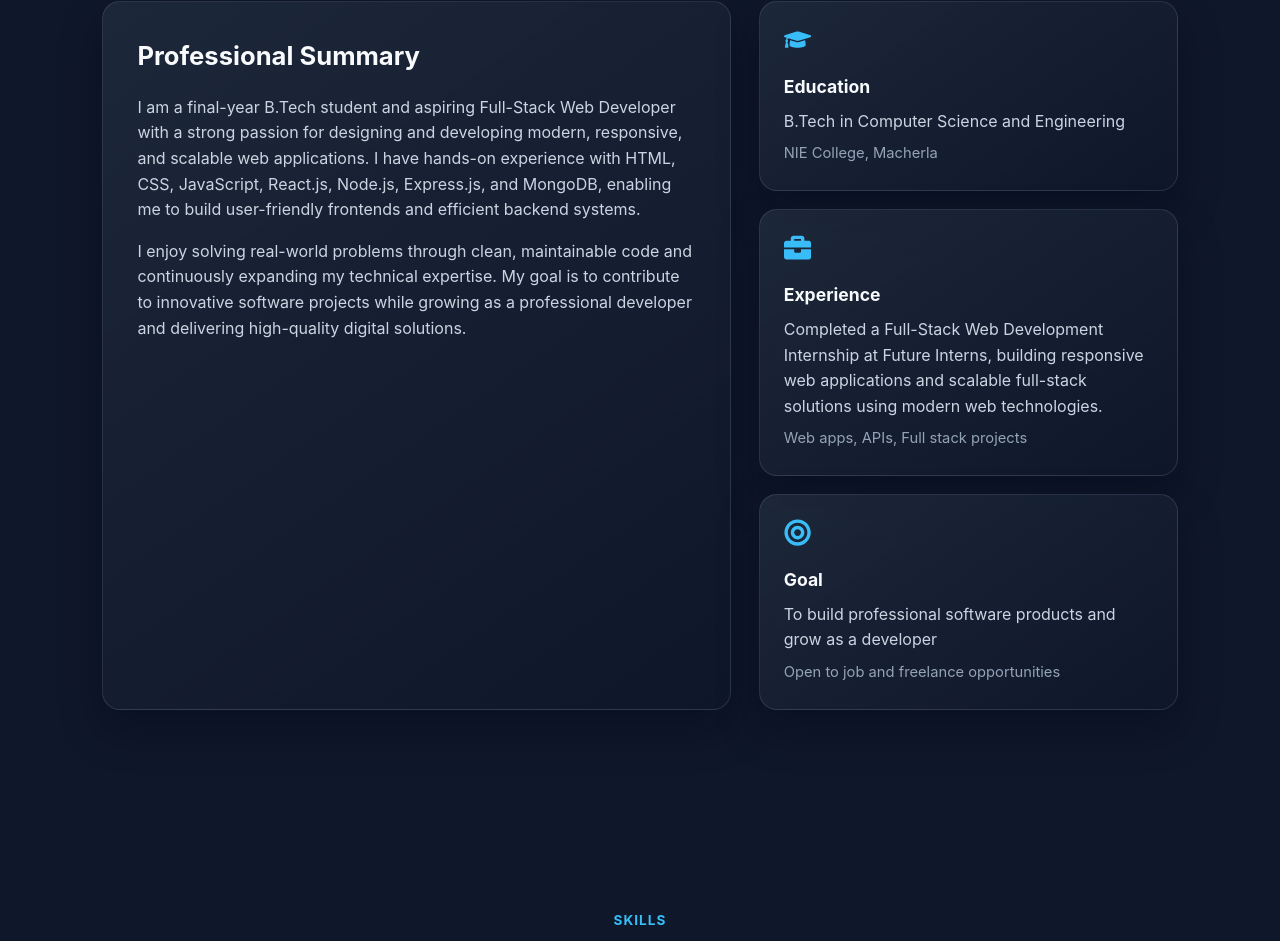
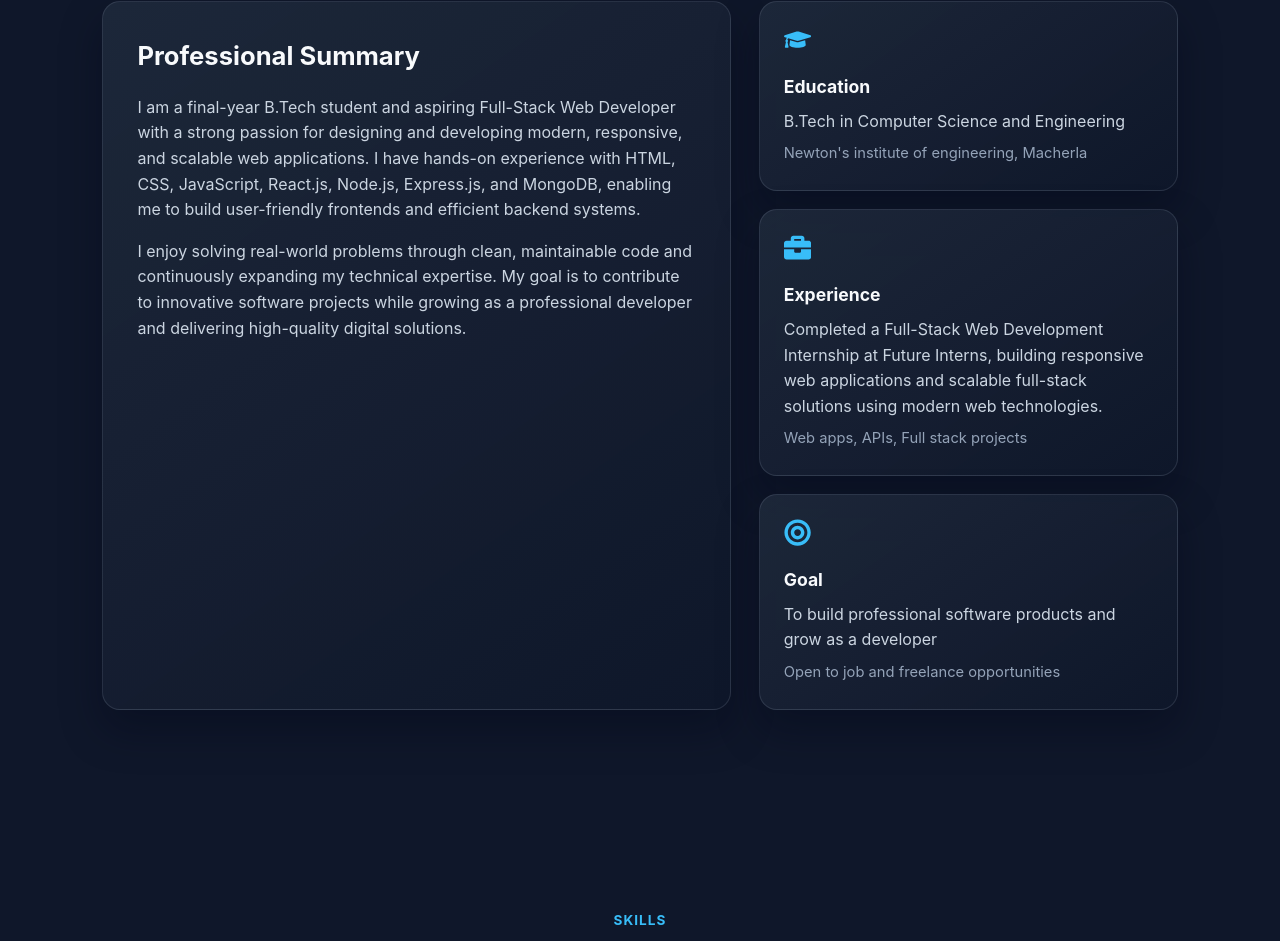
Before and after one commit to fazalmustafa15-ops/portfolio, a React (Vite) app: page / in a window 1280 px wide. Shown: the part 1143-2084 px from the top of the page. Built offline with nearby package versions, Linux system fonts and the light colour scheme.

Commit message:
education updated

```diff
--- a/src/components/About.jsx
+++ b/src/components/About.jsx
@@ -35,7 +35,7 @@ function About() {
               <FaGraduationCap />
               <h4>Education</h4>
               <p>B.Tech in Computer Science and Engineering</p>
-              <span>NIE College, Macherla</span>
+              <span>Newton's institute of engineering, Macherla</span>
             </div>
 
             <div className="about-info card">
```
